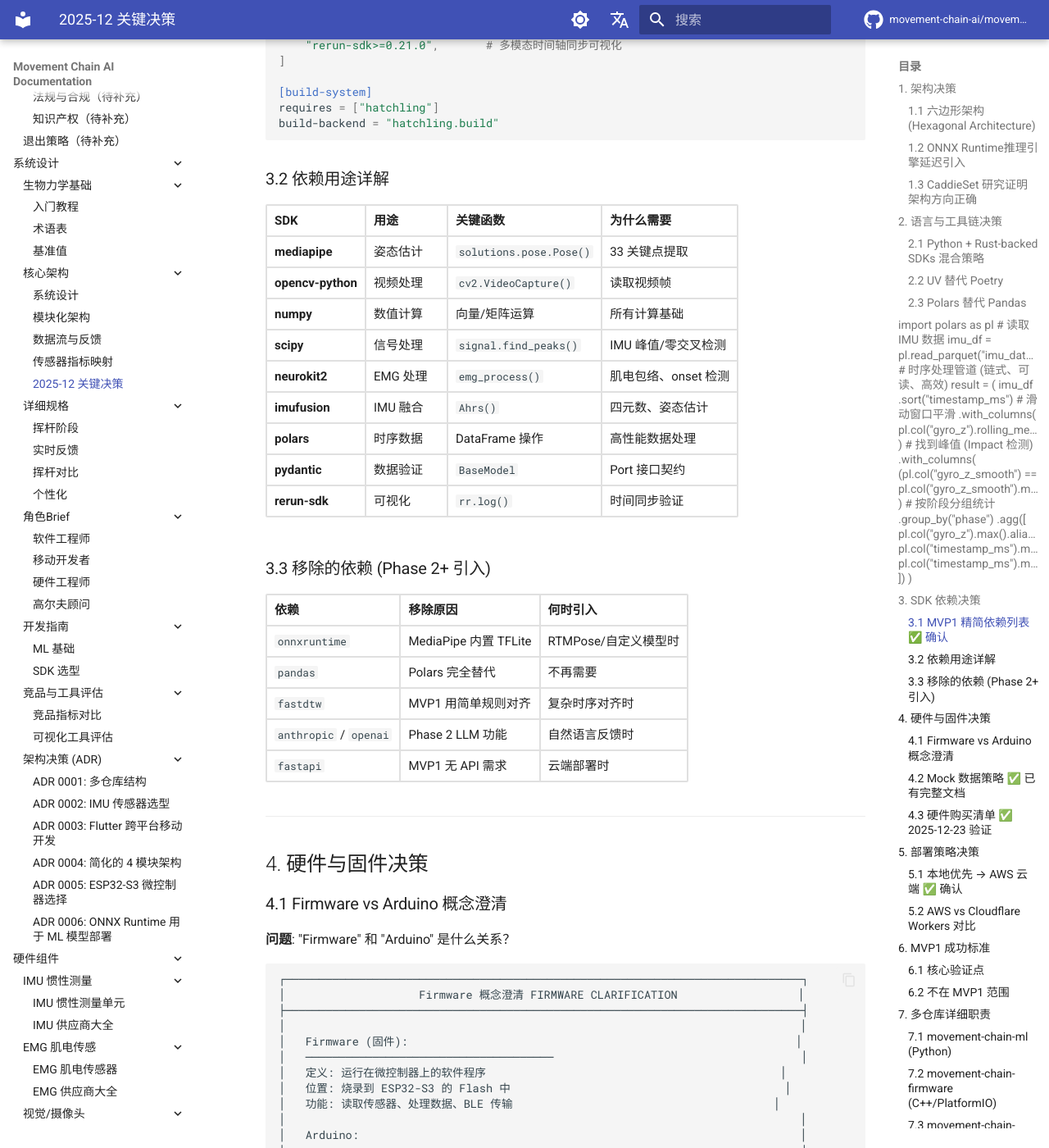
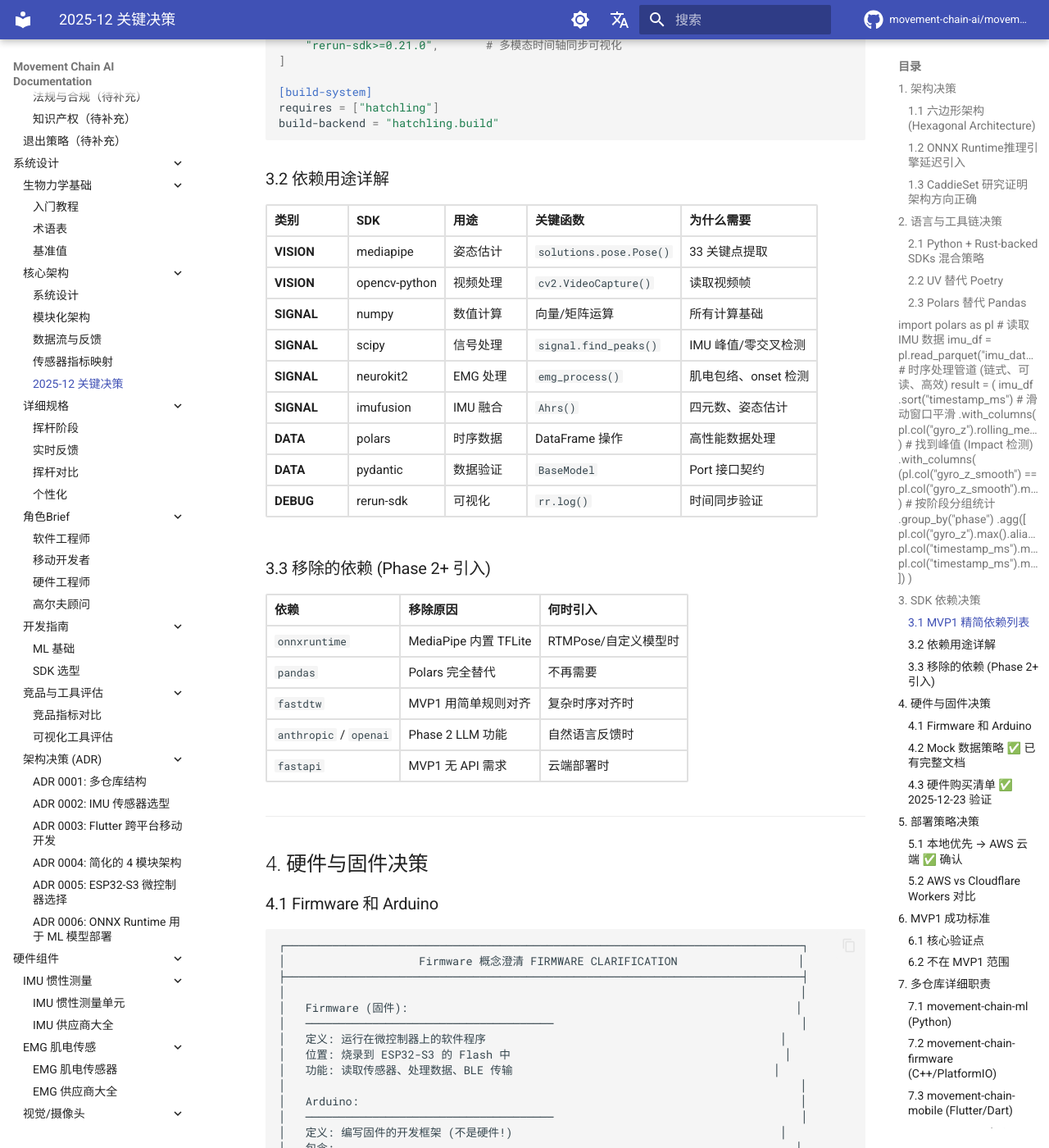
Before and after one commit to movement-chain-ai/movement-chain-docs, an MkDocs documentation site: the page built from docs/zh/design/architecture/architecture-decisions-2025-12-23.md, in a window 1280 px wide and 1400 px high, scrolled down 9784 px. Shown: the whole window at 82% size. Built offline with MkDocs 1.6.1 and Material for MkDocs 9.7.7, drawn with Linux system fonts in a browser that asks for light colours; comment, search, counter and statistics services are not loaded; the version menu is left out; some of the changed text lies outside the part shown.

Commit message:
docs: add category column to SDK dependencies table §3.2
- Added VISION/SIGNAL/DATA/DEBUG categories to dependency table
- Renamed §4.1 title for clarity

🤖 Generated with [Claude Code](https://claude.com/claude-code)

Co-Authored-By: Claude Opus 4.5 <noreply@anthropic.com>

````diff
--- a/docs/zh/design/architecture/architecture-decisions-2025-12-23.md
+++ b/docs/zh/design/architecture/architecture-decisions-2025-12-23.md
@@ -406,7 +406,7 @@ result = (
 
 ## 3. SDK 依赖决策
 
-### 3.1 MVP1 精简依赖列表 ✅ 确认
+### 3.1 MVP1 精简依赖列表
 
 **设计原则**: 最小依赖集，每个依赖都有明确理由
 
@@ -451,17 +451,17 @@ build-backend = "hatchling.build"
 
 ### 3.2 依赖用途详解
 
-| SDK | 用途 | 关键函数 | 为什么需要 |
-|-----|------|---------|-----------|
-| **mediapipe** | 姿态估计 | `solutions.pose.Pose()` | 33 关键点提取 |
-| **opencv-python** | 视频处理 | `cv2.VideoCapture()` | 读取视频帧 |
-| **numpy** | 数值计算 | 向量/矩阵运算 | 所有计算基础 |
-| **scipy** | 信号处理 | `signal.find_peaks()` | IMU 峰值/零交叉检测 |
-| **neurokit2** | EMG 处理 | `emg_process()` | 肌电包络、onset 检测 |
-| **imufusion** | IMU 融合 | `Ahrs()` | 四元数、姿态估计 |
-| **polars** | 时序数据 | DataFrame 操作 | 高性能数据处理 |
-| **pydantic** | 数据验证 | `BaseModel` | Port 接口契约 |
-| **rerun-sdk** | 可视化 | `rr.log()` | 时间同步验证 |
+| 类别 | SDK | 用途 | 关键函数 | 为什么需要 |
+|------|-----|------|---------|-----------|
+| **VISION** | mediapipe | 姿态估计 | `solutions.pose.Pose()` | 33 关键点提取 |
+| **VISION** | opencv-python | 视频处理 | `cv2.VideoCapture()` | 读取视频帧 |
+| **SIGNAL** | numpy | 数值计算 | 向量/矩阵运算 | 所有计算基础 |
+| **SIGNAL** | scipy | 信号处理 | `signal.find_peaks()` | IMU 峰值/零交叉检测 |
+| **SIGNAL** | neurokit2 | EMG 处理 | `emg_process()` | 肌电包络、onset 检测 |
+| **SIGNAL** | imufusion | IMU 融合 | `Ahrs()` | 四元数、姿态估计 |
+| **DATA** | polars | 时序数据 | DataFrame 操作 | 高性能数据处理 |
+| **DATA** | pydantic | 数据验证 | `BaseModel` | Port 接口契约 |
+| **DEBUG** | rerun-sdk | 可视化 | `rr.log()` | 时间同步验证 |
 
 ### 3.3 移除的依赖 (Phase 2+ 引入)
 
@@ -477,9 +477,7 @@ build-backend = "hatchling.build"
 
 ## 4. 硬件与固件决策
 
-### 4.1 Firmware vs Arduino 概念澄清
-
-**问题**: "Firmware" 和 "Arduino" 是什么关系？
+### 4.1 Firmware 和 Arduino
 
 ```text
 ┌─────────────────────────────────────────────────────────────────────────────┐
````
